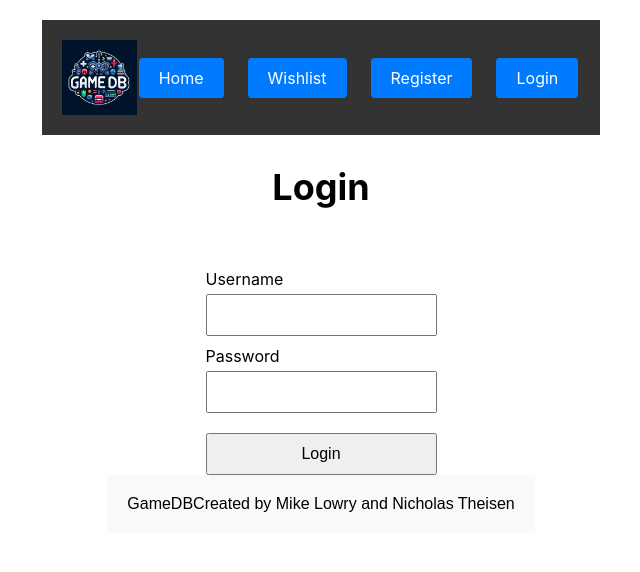
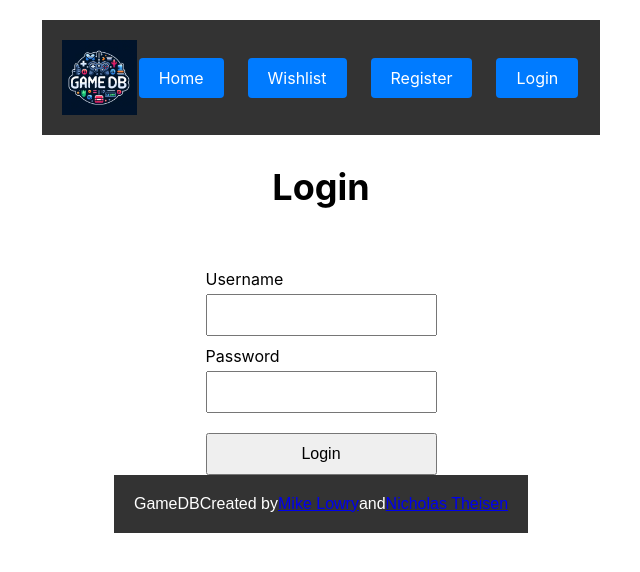
Before and after one commit to Upgrayedd0408/game-db, a React (Create React App) app in the folder frontend/gamedb/: page /login in a window 1280 px wide. Shown: the top 572 px of the page, without its empty margins (319-959 px from the left). Built offline with nearby package versions, Linux system fonts and the light colour scheme.

Commit message:
styled footer

```diff
--- a/frontend/gamedb/src/components/Footer.js
+++ b/frontend/gamedb/src/components/Footer.js
@@ -5,7 +5,12 @@ function Footer() {
   return (
     <footer className="footer">
       <div className="footer-left">GameDB</div>
-      <div className="footer-right">Created by Mike Lowry and Nicholas Theisen</div>
+      <div className="footer-right">
+        Created by
+        <a href="https://github.com/Upgrayedd0408" target="_blank" rel="noopener noreferrer">Mike Lowry</a>
+        and
+        <a href="https://github.com/NicholasTheisen" target="_blank" rel="noopener noreferrer">Nicholas Theisen</a>
+      </div>
     </footer>
   );
 }
--- a/frontend/gamedb/src/styles/Footer.scss
+++ b/frontend/gamedb/src/styles/Footer.scss
@@ -9,12 +9,12 @@ body {
   justify-content: space-between;
   align-items: center;
   padding: 20px;
-  background-color: #f8f9fa; /* light gray */
+  background-color: #333;
   margin-top: auto; /* pushes the footer to the bottom */
 }
 
 .footer-left, .footer-right {
-  font-size: 16px; /* adjust as needed */
-  color: black; /* adjust as needed */
-  font-family: Arial, sans-serif; /* adjust as needed */
+  font-size: 16px;
+  color: white;
+  font-family: Arial, sans-serif;
 }
```
